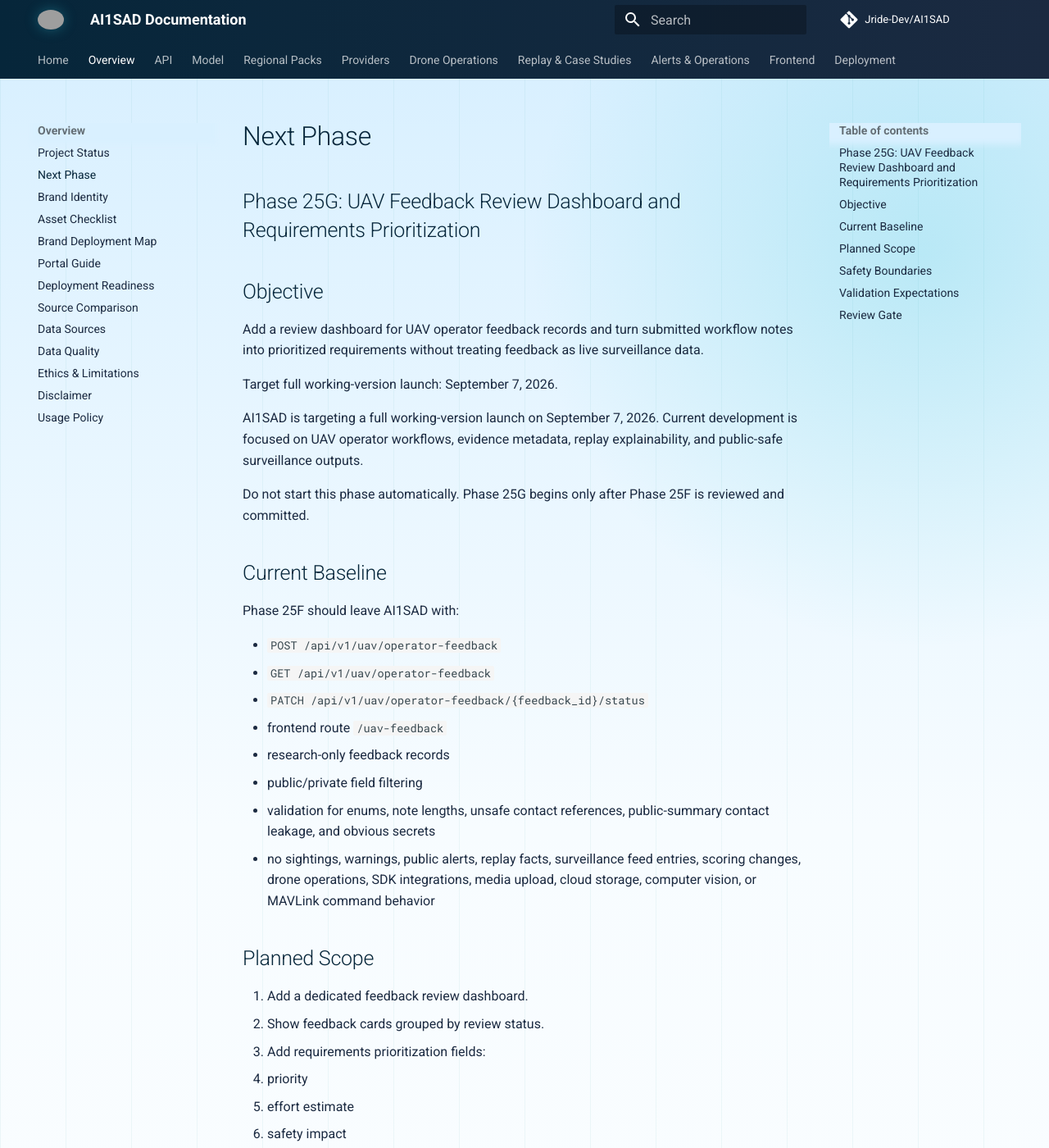
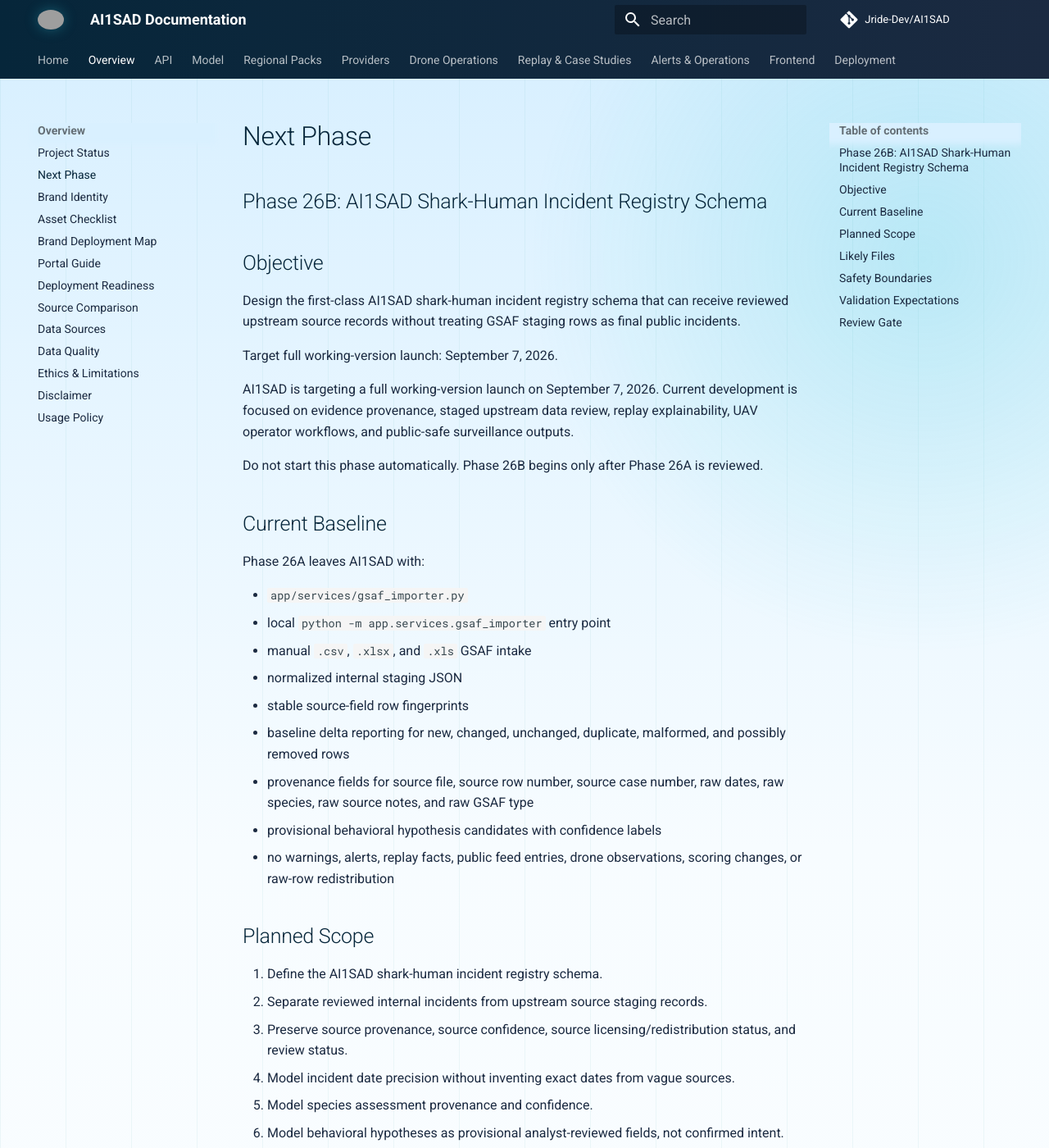
Before and after one commit to Jride-Dev/AI1SAD, an MkDocs documentation site: the page built from docs/NEXT_PHASE.md, in a window 1280 px wide and 1400 px high. Shown: the whole window at 82% size. Built offline with MkDocs 1.6.1 and Material for MkDocs 9.7.7, drawn with Linux system fonts in a browser that asks for light colours; comment, search, counter and statistics services are not loaded; some of the changed text lies outside the part shown; grey boxes are pictures that could not be loaded.

```diff
--- a/docs/NEXT_PHASE.md
+++ b/docs/NEXT_PHASE.md
@@ -1,77 +1,80 @@
 # Next Phase
 
-## Phase 25G: UAV Feedback Review Dashboard and Requirements Prioritization
+## Phase 26B: AI1SAD Shark-Human Incident Registry Schema
 
 ## Objective
 
-Add a review dashboard for UAV operator feedback records and turn submitted workflow notes into prioritized requirements without treating feedback as live surveillance data.
+Design the first-class AI1SAD shark-human incident registry schema that can receive reviewed upstream source records without treating GSAF staging rows as final public incidents.
 
 Target full working-version launch: September 7, 2026.
 
-AI1SAD is targeting a full working-version launch on September 7, 2026. Current development is focused on UAV operator workflows, evidence metadata, replay explainability, and public-safe surveillance outputs.
+AI1SAD is targeting a full working-version launch on September 7, 2026. Current development is focused on evidence provenance, staged upstream data review, replay explainability, UAV operator workflows, and public-safe surveillance outputs.
 
-Do not start this phase automatically. Phase 25G begins only after Phase 25F is reviewed and committed.
+Do not start this phase automatically. Phase 26B begins only after Phase 26A is reviewed.
 
 ## Current Baseline
 
-Phase 25F should leave AI1SAD with:
+Phase 26A leaves AI1SAD with:
 
-- `POST /api/v1/uav/operator-feedback`
-- `GET /api/v1/uav/operator-feedback`
-- `PATCH /api/v1/uav/operator-feedback/{feedback_id}/status`
-- frontend route `/uav-feedback`
-- research-only feedback records
-- public/private field filtering
-- validation for enums, note lengths, unsafe contact references, public-summary contact leakage, and obvious secrets
-- no sightings, warnings, public alerts, replay facts, surveillance feed entries, scoring changes, drone operations, SDK integrations, media upload, cloud storage, computer vision, or MAVLink command behavior
+- `app/services/gsaf_importer.py`
+- local `python -m app.services.gsaf_importer` entry point
+- manual `.csv`, `.xlsx`, and `.xls` GSAF intake
+- normalized internal staging JSON
+- stable source-field row fingerprints
+- baseline delta reporting for new, changed, unchanged, duplicate, malformed, and possibly removed rows
+- provenance fields for source file, source row number, source case number, raw dates, raw species, raw source notes, and raw GSAF type
+- provisional behavioral hypothesis candidates with confidence labels
+- no warnings, alerts, replay facts, public feed entries, drone observations, scoring changes, or raw-row redistribution
 
 ## Planned Scope
 
-1. Add a dedicated feedback review dashboard.
-2. Show feedback cards grouped by review status.
-3. Add requirements prioritization fields:
-   - priority
-   - effort estimate
-   - safety impact
-   - workflow impact
-   - dependency notes
-4. Add filters for:
-   - region
-   - organization type
-   - telemetry availability
-   - media workflow
-   - requirements tag
-5. Keep private contact references and private notes out of public-facing views.
-6. Update docs with a requirements triage workflow.
+1. Define the AI1SAD shark-human incident registry schema.
+2. Separate reviewed internal incidents from upstream source staging records.
+3. Preserve source provenance, source confidence, source licensing/redistribution status, and review status.
+4. Model incident date precision without inventing exact dates from vague sources.
+5. Model species assessment provenance and confidence.
+6. Model behavioral hypotheses as provisional analyst-reviewed fields, not confirmed intent.
+7. Define merge/deduplication rules for multiple upstream sources pointing at one incident.
+8. Define privacy/public-release fields before any public output path exists.
+9. Keep registry ingestion separate from warning, alert, replay, scoring, and drone systems unless a later reviewed phase explicitly bridges them.
+
+## Likely Files
+
+- `app/models.py`
+- `app/mongodb.py`
+- `app/services/incident_registry.py`
+- `tests/test_incident_registry.py`
+- `docs/SCHEMA.md`
+- `docs/CURRENT_DATA_SOURCES.md`
+- `docs/GSAF_IMPORT_AND_DELTA_TRACKING.md`
+- `docs/PROJECT_STATUS.md`
+- `docs/NEXT_PHASE.md`
+- `mkdocs.yml`
 
 ## Safety Boundaries
 
-- Do not convert feedback into live observations.
-- Do not create sightings from feedback.
-- Do not create warnings or public alerts from feedback.
+- Do not overwrite existing AI1SAD incident data.
+- Do not publish raw GSAF rows.
+- Do not create warnings or public alerts from staged or registry records.
 - Do not alter scoring weights.
 - Do not modify replay outputs.
-- Do not add cloud storage.
-- Do not add media upload.
-- Do not add computer vision.
-- Do not add drone SDK integrations.
-- Do not add autonomous flight control.
-- Do not add MAVLink command/control behavior.
-- Do not imply endorsement from any agency/operator.
+- Do not create drone observations.
+- Do not add scraping or live upstream fetches.
+- Do not infer shark intent as confirmed behavior.
+- Do not default to mistaken identity.
+- Do not claim individual incident probability or safety guarantees.
 
 ## Validation Expectations
 
-- focused UAV feedback tests
+- focused incident-registry tests
+- focused GSAF importer tests if registry touches staging contracts
 - full backend tests
-- frontend tests
-- frontend build
-- npm audit high
 - mkdocs build
-- README link/image check
+- README local links/images check
 - secret scan
 - prohibited-language scan
 - git diff --check
 
 ## Review Gate
 
-Stop before committing unless explicitly asked to commit Phase 25G work.
+Stop before committing unless explicitly asked to commit Phase 26B work.
--- a/mkdocs.yml
+++ b/mkdocs.yml
@@ -99,6 +99,7 @@
       - Hawaii Habitat: HAWAII_HABITAT_PROVIDER.md
       - Hawaii Tide And Current: HAWAII_TIDE_CURRENT_PROVIDER.md
       - Hawaii Water Clarity: HAWAII_WATER_CLARITY_PROVIDER.md
+      - GSAF Import And Delta Tracking: GSAF_IMPORT_AND_DELTA_TRACKING.md
       - Drone Observation Ingestion: DRONE_OBSERVATION_INGESTION.md
       - Drone Data Contract: DRONE_DATA_CONTRACT.md
       - MAVLink Telemetry Bridge: MAVLINK_TELEMETRY_BRIDGE.md
```
Also changed, not shown: README.md (+21 -11 lines), docs/CURRENT_DATA_SOURCES.md (+1 -0 lines), docs/GSAF_IMPORT_AND_DELTA_TRACKING.md (added, +177 -0 lines), docs/PROJECT_STATUS.md (+26 -11 lines), 6 other files.
